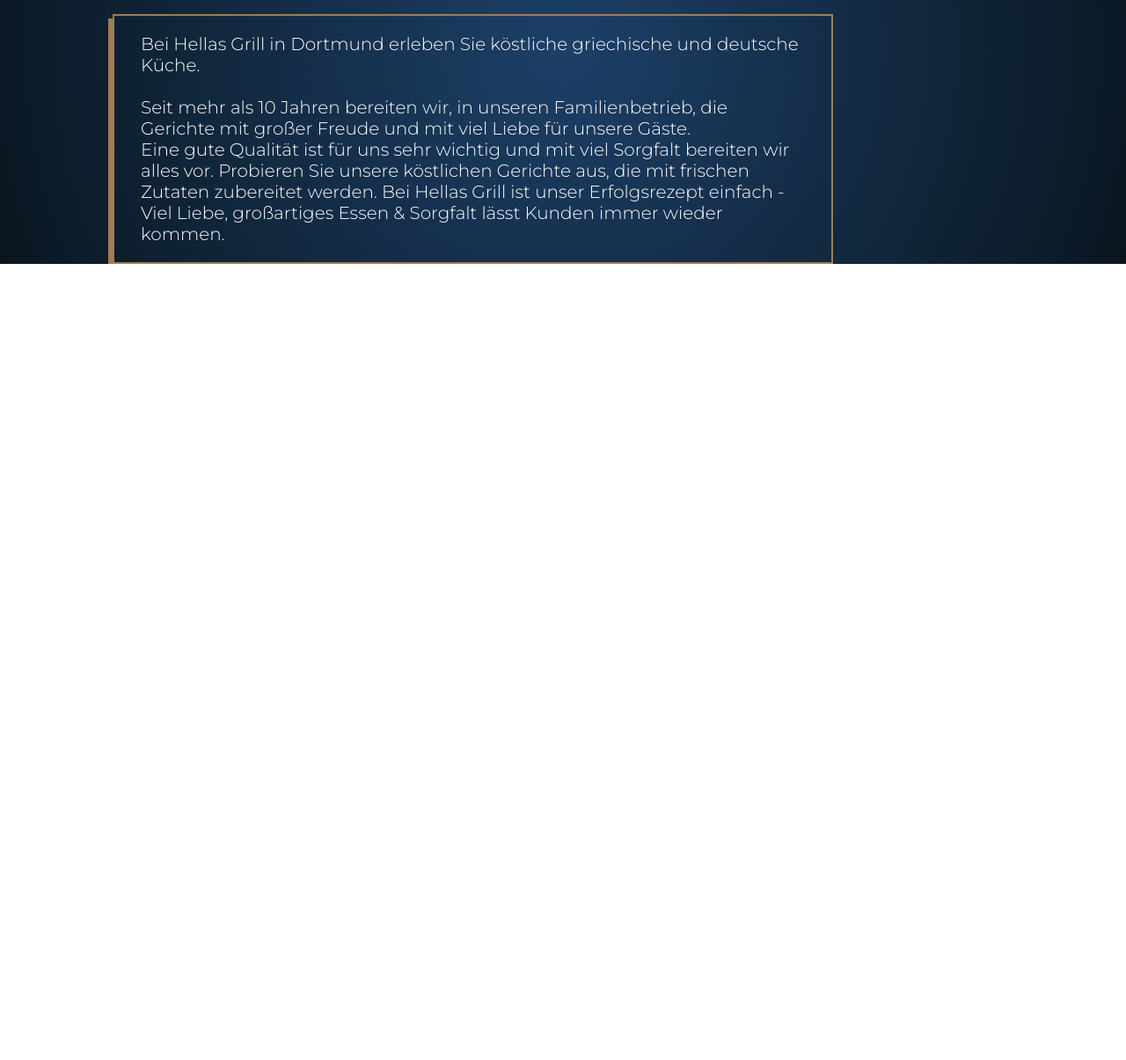
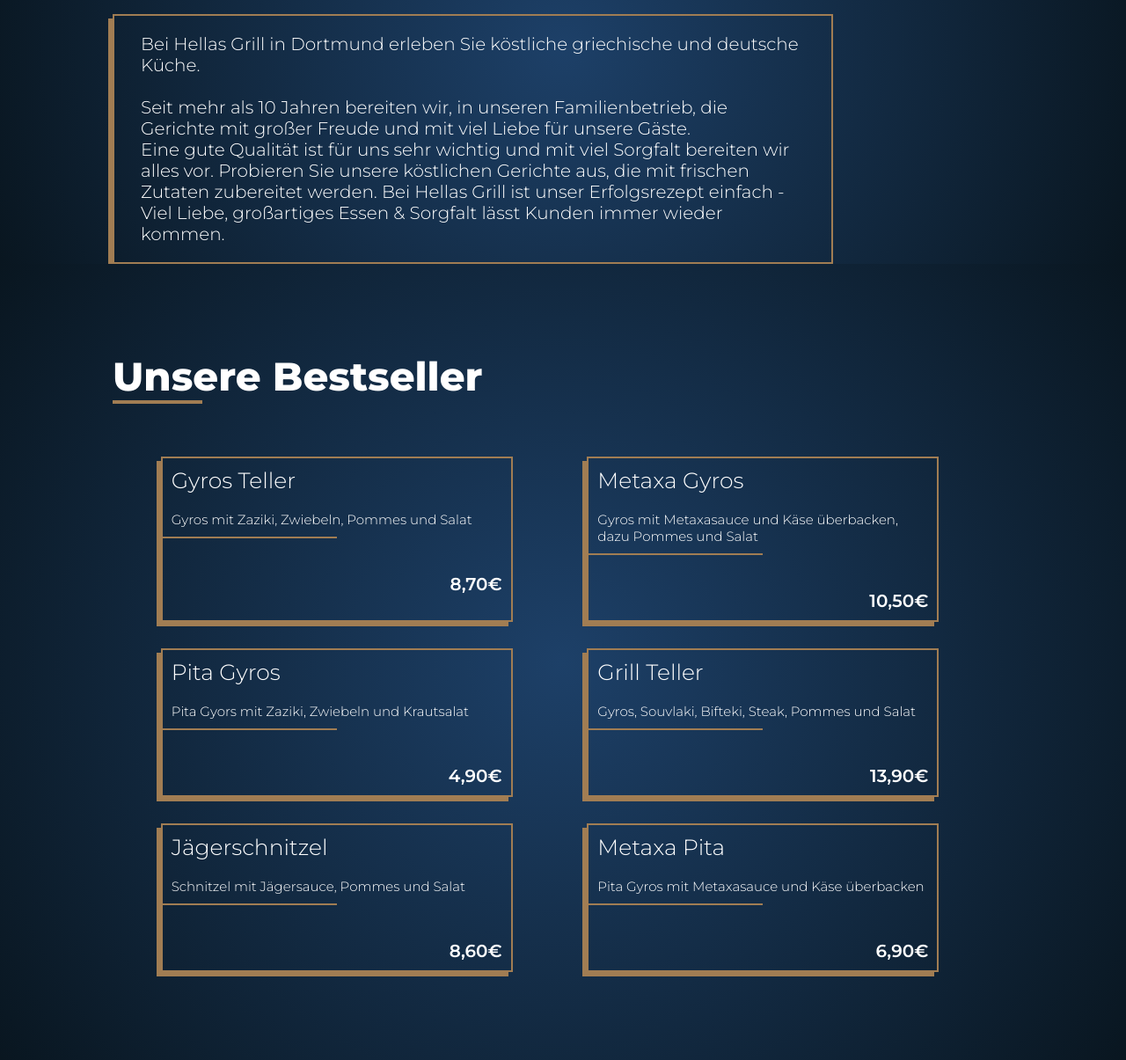
Before and after one commit to ilias777/restaurantLandingPageV2, a website built with Vite: page index.html in a window 1280 px wide. Shown: the part 993-2198 px from the top of the page at 88% size. Before the commit the page ends 1293 px from the top, so only its background shows below. Built offline with nearby package versions, Linux system fonts and the light colour scheme.

Commit message:
Add top food section

```diff
--- a/index.html
+++ b/index.html
@@ -176,6 +176,54 @@
       </div>
     </section>
 
+    <!-- Top-Gerichte -->
+    <section class="topfood-container">
+      <div class="topfood">
+        <h2>Unsere Bestseller</h2>
+        <hr />
+        <div class="items">
+          <div class="topfood-items">
+            <h4>Gyros Teller</h4>
+            <h6>Gyros mit Zaziki, Zwiebeln, Pommes und Salat</h6>
+            <hr />
+            <h5>8,70€</h5>
+          </div>
+          <div class="topfood-items">
+            <h4>Metaxa Gyros</h4>
+            <h6>
+              Gyros mit Metaxasauce und Käse überbacken, dazu Pommes und Salat
+            </h6>
+            <hr />
+            <h5>10,50€</h5>
+          </div>
+          <div class="topfood-items">
+            <h4>Pita Gyros</h4>
+            <h6>Pita Gyors mit Zaziki, Zwiebeln und Krautsalat</h6>
+            <hr />
+            <h5>4,90€</h5>
+          </div>
+          <div class="topfood-items">
+            <h4>Grill Teller</h4>
+            <h6>Gyros, Souvlaki, Bifteki, Steak, Pommes und Salat</h6>
+            <hr />
+            <h5>13,90€</h5>
+          </div>
+          <div class="topfood-items">
+            <h4>Jägerschnitzel</h4>
+            <h6>Schnitzel mit Jägersauce, Pommes und Salat</h6>
+            <hr />
+            <h5>8,60€</h5>
+          </div>
+          <div class="topfood-items">
+            <h4>Metaxa Pita</h4>
+            <h6>Pita Gyros mit Metaxasauce und Käse überbacken</h6>
+            <hr />
+            <h5>6,90€</h5>
+          </div>
+        </div>
+      </div>
+    </section>
+
     <div id="app"></div>
     <script type="module" src="/main.js"></script>
   </body>
```
